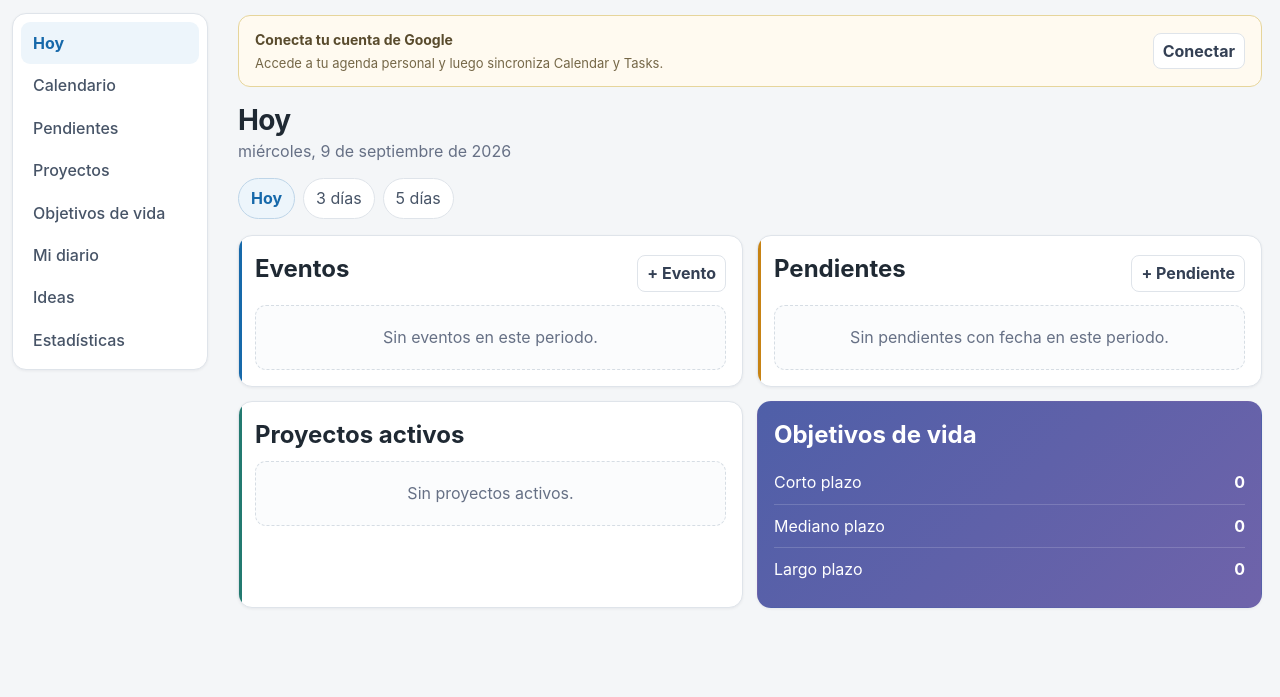
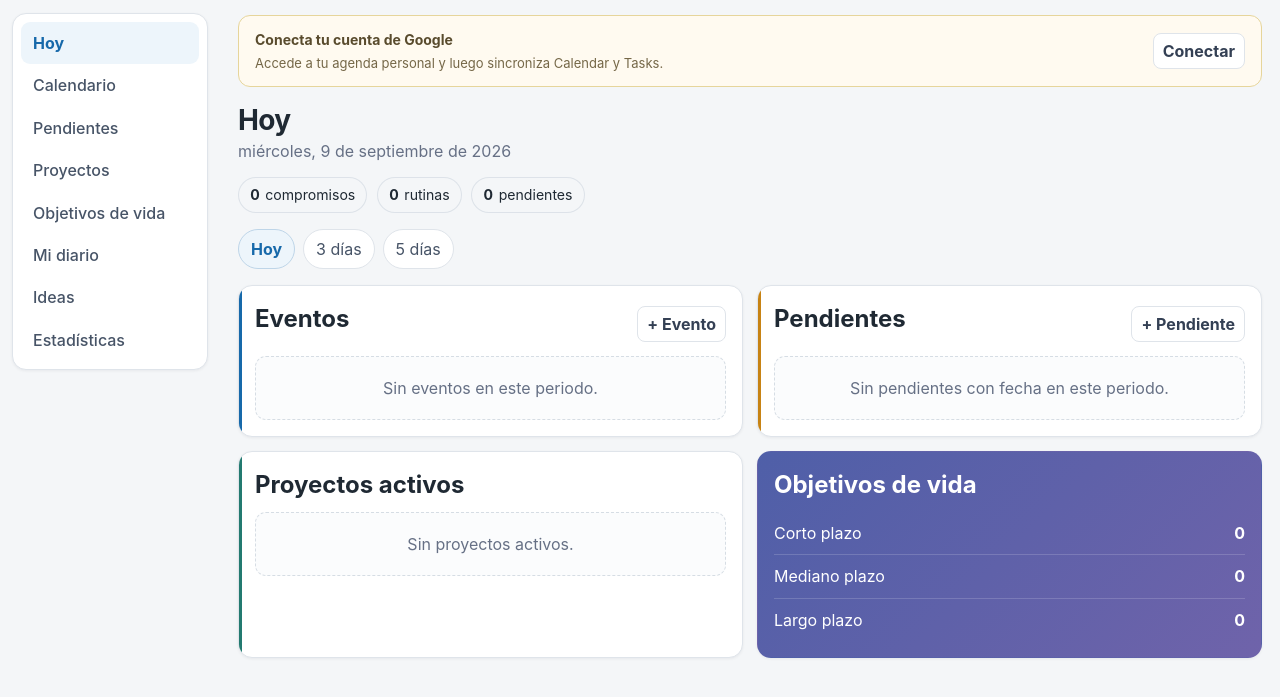
Before and after one commit to jeffer91/Agenda, an Electron app: page index.html in a window 1280 px wide. Shown: the part 65-762 px from the top of the page. Drawn offline with Linux system fonts and the light colour scheme.

Commit message:
Load smart agenda classification UI

```diff
--- a/index.html
+++ b/index.html
@@ -7,6 +7,7 @@
   <title>Agenda</title>
   <link rel="manifest" href="./manifest.json" />
   <link rel="stylesheet" href="./styles.css" />
+  <link rel="stylesheet" href="./smart-agenda.css" />
   <script src="https://accounts.google.com/gsi/client" async defer></script>
 </head>
 <body>
@@ -80,5 +81,6 @@
 
   <script type="module" src="./firebase.js"></script>
   <script type="module" src="./app.js"></script>
+  <script type="module" src="./smart-agenda.js"></script>
 </body>
 </html>
```
